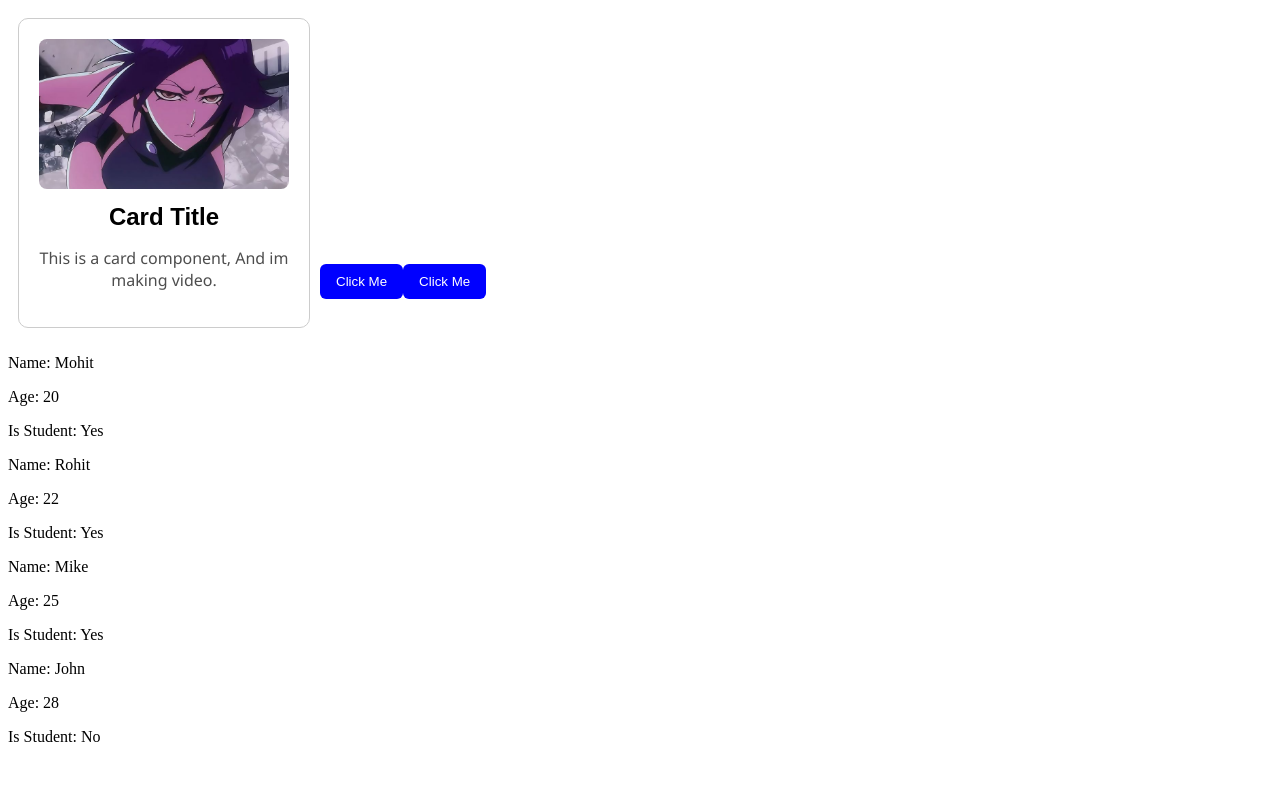
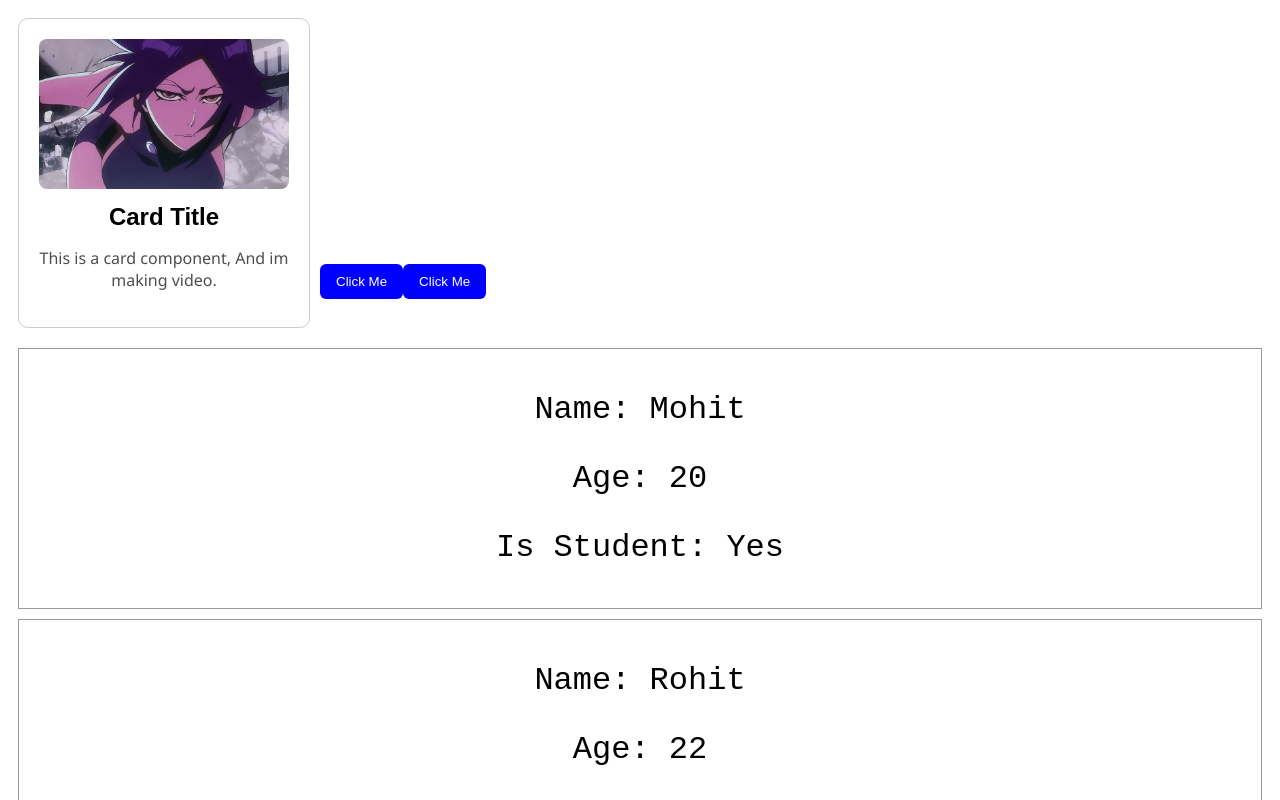
Before and after one commit to MOHIT29-dev/Brocode-react, a React (Vite) app in the folder brocode/: page / in a window 1280 px wide. Shown: the top 800 px of the page. Built offline with nearby package versions, Linux system fonts and the light colour scheme.

Commit message:
// Commit message template

```diff
--- a/brocode/src/Students.jsx
+++ b/brocode/src/Students.jsx
@@ -1,3 +1,4 @@
+
 function Students(props) {
     return(
         <div className="Student">
--- a/brocode/src/index.css
+++ b/brocode/src/index.css
@@ -28,8 +28,11 @@
 }
 
 
-.student{
+.Student {
   font-family: 'Courier New', Courier, monospace;
   font-size: 2em;
-  padding: 1px solid hsl(0, 0%, 50%, 0.8);
+  padding: 10px; /* fixed */
+  border: 1px solid hsl(0, 0%, 50%, 0.8);
+  margin: 10px;
+  text-align: center;
 }
```
